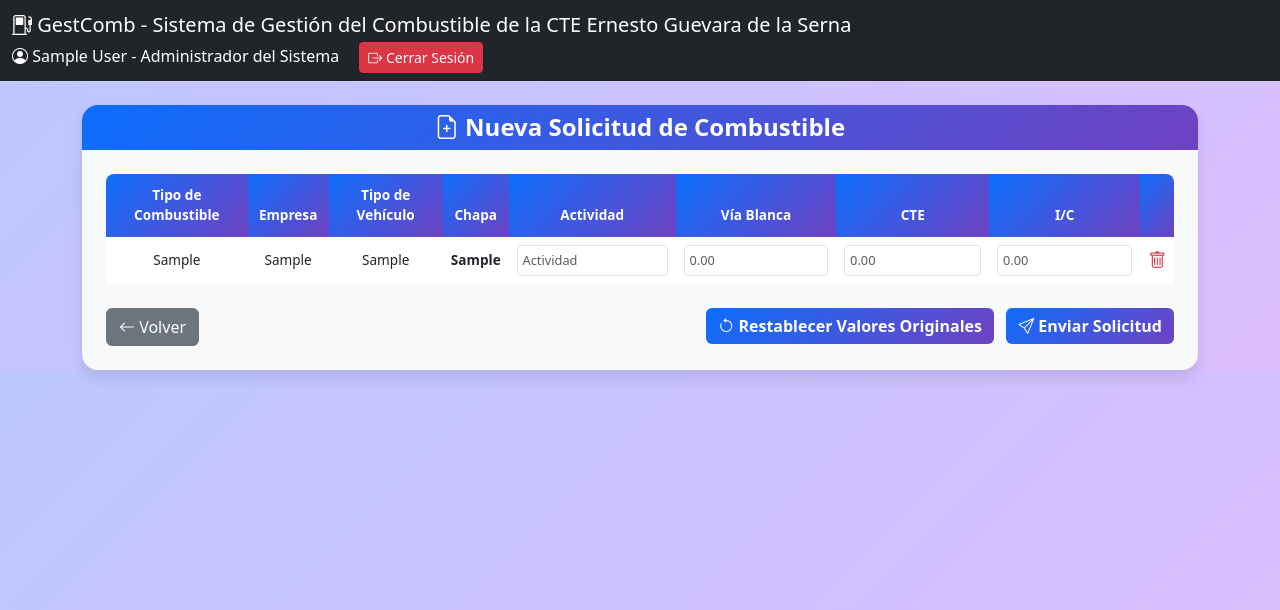
After one commit to josecarlospr2002/gestor-de-combustible-cte, a Django app: page /solicitudes/crear/ in a window 1280 px wide. The commit adds this page. Shown: the top 610 px of the page. Run offline with Django 5.2, Linux system fonts and the light colour scheme; a user stored in the database is signed in; tables that the repository leaves empty hold one stand-in row (values such as "Sample post").

Commit message:
Creación del modelo DetalleSolicitud y formulario con tabla de vehículos

```diff
--- a/combustible/urls.py
+++ b/combustible/urls.py
@@ -3,8 +3,10 @@ from . import views
 
 urlpatterns = [
     path('dashboard/', views.dashboard, name='dashboard'),
+    path('solicitudes/', views.lista_solicitudes, name='lista_solicitudes'),
     path('transporte/', views.lista_transporte, name='lista_transporte'),
     path('transporte/crear/', views.crear_vehiculo, name='crear_vehiculo'),
     path('transporte/editar/<int:pk>/', views.editar_vehiculo, name='editar_vehiculo'),
     path('transporte/eliminar/<int:pk>/', views.eliminar_vehiculo, name='eliminar_vehiculo'),
+    path('solicitudes/crear/', views.crear_solicitud, name='crear_solicitud'),
 ]
--- a/combustible/views.py
+++ b/combustible/views.py
@@ -1,8 +1,8 @@
 from django.shortcuts import render, redirect, get_object_or_404
 from django.contrib.auth.decorators import login_required
 from django.contrib import messages
-from .models import Transporte
-from .forms import TransporteForm
+from .models import Transporte, SolicitudCombustible, DetalleSolicitud
+from .forms import TransporteForm, SolicitudCombustibleForm
 
 @login_required
 def dashboard(request):
@@ -65,3 +65,56 @@ def eliminar_vehiculo(request, pk):
     vehiculo.delete()
     messages.success(request, 'Vehículo eliminado correctamente.')
     return redirect('lista_transporte')
+
+@login_required
+def lista_solicitudes(request):
+    solicitudes = SolicitudCombustible.objects.all()
+    return render(request, 'combustible/lista_solicitudes.html', {'solicitudes': solicitudes})
+
+
+@login_required
+def crear_solicitud(request):
+    vehiculos = Transporte.objects.all()
+
+    if request.method == 'POST':
+        tiene_datos = False
+
+        for vehiculo in vehiculos:
+            actividad = request.POST.get(f'actividad_{vehiculo.id}', '')
+            via_blanca = request.POST.get(f'via_blanca_{vehiculo.id}', '')
+            cte = request.POST.get(f'cte_{vehiculo.id}', '')
+            ic = request.POST.get(f'ic_{vehiculo.id}', '')
+
+            if actividad or via_blanca or cte or ic:
+                tiene_datos = True
+                break
+
+        if not tiene_datos:
+            messages.error(request, 'Debe llenar al menos un vehículo para enviar la solicitud.')
+            return render(request, 'combustible/crear_solicitud.html', {'vehiculos': vehiculos})
+
+        solicitud = SolicitudCombustible.objects.create(
+            solicitante=request.user,
+            estado='pendiente'
+        )
+
+        for vehiculo in vehiculos:
+            actividad = request.POST.get(f'actividad_{vehiculo.id}', '')
+            via_blanca = request.POST.get(f'via_blanca_{vehiculo.id}', '0')
+            cte = request.POST.get(f'cte_{vehiculo.id}', '0')
+            ic = request.POST.get(f'ic_{vehiculo.id}', '0')
+
+            if actividad or via_blanca != '0' or cte != '0' or ic != '0':
+                DetalleSolicitud.objects.create(
+                    solicitud=solicitud,
+                    transporte=vehiculo,
+                    actividad=actividad,
+                    via_blanca=float(via_blanca) if via_blanca else 0,
+                    cte=float(cte) if cte else 0,
+                    ic=float(ic) if ic else 0
+                )
+
+        messages.success(request, 'Solicitud creada correctamente.')
+        return redirect('lista_solicitudes')
+
+    return render(request, 'combustible/crear_solicitud.html', {'vehiculos': vehiculos})
--- /dev/null
+++ b/templates/combustible/crear_solicitud.html
@@ -0,0 +1,162 @@
+{% extends 'base.html' %}
+
+{% block content %}
+<style>
+body { background: linear-gradient(135deg, #bcc7ff, #ddbeff); }
+.card-solicitud {
+    border-radius: 1rem;
+    overflow: hidden;
+    box-shadow: 0 0.5rem 1rem rgba(0, 0, 0, 0.1);
+}
+.tabla-vehiculos {
+    background: white;
+    border-radius: 0.5rem;
+    overflow: hidden;
+}
+.tabla-vehiculos thead th {
+    background: linear-gradient(135deg, #0d6efd, #6f42c1);
+    color: white;
+    font-weight: 600;
+    border: none;
+    padding: 0.7rem;
+    font-size: 0.85rem;
+    text-align: center;
+}
+.tabla-vehiculos tbody td {
+    padding: 0.5rem;
+    vertical-align: middle;
+    border: none;
+    text-align: center;
+    font-size: 0.85rem;
+}
+.tabla-vehiculos tbody tr {
+    background-color: white;
+}
+.tabla-vehiculos tbody tr:hover {
+    background-color: #f0f0ff;
+}
+.tabla-vehiculos .form-control-sm {
+    font-size: 0.8rem;
+    padding: 0.3rem;
+}
+.btn-quitar {
+    background: none;
+    border: none;
+    color: #dc3545;
+    font-size: 1.1rem;
+    cursor: pointer;
+    padding: 0;
+}
+.btn-quitar:hover {
+    color: #a71d2a;
+}
+</style>
+
+<div class="row justify-content-center mt-3">
+    <div class="col-md-12">
+        <div class="card-solicitud">
+            <div class="card-header text-white text-center" style="background: linear-gradient(135deg, #0d6efd, #6f42c1);">
+                <h4 class="mb-0 py-2 fw-bold">
+                    <i class="bi bi-file-earmark-plus"></i> Nueva Solicitud de Combustible
+                </h4>
+            </div>
+            <div class="card-body p-4 bg-light">
+                <form method="post" id="form-solicitud">
+                    {% csrf_token %}
+
+                    <div class="tabla-vehiculos">
+                        <table class="table table-hover mb-0" id="tabla-vehiculos">
+                            <thead>
+                                <tr>
+                                    <th>Tipo de Combustible</th>
+                                    <th>Empresa</th>
+                                    <th>Tipo de Vehículo</th>
+                                    <th>Chapa</th>
+                                    <th>Actividad</th>
+                                    <th>Vía Blanca</th>
+                                    <th>CTE</th>
+                                    <th>I/C</th>
+                                    <th></th>
+                                </tr>
+                            </thead>
+                            <tbody>
+                                {% for vehiculo in vehiculos %}
+                                <tr id="fila-{{ vehiculo.id }}">
+                                    <td>{{ vehiculo.tipo_combustible }}</td>
+                                    <td>{{ vehiculo.empresa }}</td>
+                                    <td>{{ vehiculo.tipo_vehiculo }}</td>
+                                    <td><strong>{{ vehiculo.chapa }}</strong></td>
+                                    <td>
+                                        <input type="text" name="actividad_{{ vehiculo.id }}" class="form-control form-control-sm" placeholder="Actividad">
+                                    </td>
+                                    <td>
+                                        <input type="number" name="via_blanca_{{ vehiculo.id }}" class="form-control form-control-sm" placeholder="0.00" step="0.01" min="0">
+                                    </td>
+                                    <td>
+                                        <input type="number" name="cte_{{ vehiculo.id }}" class="form-control form-control-sm" placeholder="0.00" step="0.01" min="0">
+                                    </td>
+                                    <td>
+                                        <input type="number" name="ic_{{ vehiculo.id }}" class="form-control form-control-sm" placeholder="0.00" step="0.01" min="0">
+                                    </td>
+                                    <td>
+                                        <button type="button" class="btn-quitar" onclick="quitarFila({{ vehiculo.id }})" title="Quitar vehículo">
+                                            <i class="bi bi-trash"></i>
+                                        </button>
+                                    </td>
+                                </tr>
+                                {% empty %}
+                                <tr>
+                                    <td colspan="9" class="text-center text-muted py-4">
+                                        No hay vehículos registrados.
+                                    </td>
+                                </tr>
+                                {% endfor %}
+                            </tbody>
+                        </table>
+                    </div>
+
+                    <div class="d-flex justify-content-between mt-4">
+                        <a href="{% url 'lista_solicitudes' %}" class="btn btn-secondary">
+                            <i class="bi bi-arrow-left"></i> Volver
+                        </a>
+                        <div>
+                            <button type="button" class="btn fw-bold me-2" style="background: linear-gradient(135deg, #0d6efd, #6f42c1); color: white; border: none;" onclick="restablecerValores()">
+                                <i class="bi bi-arrow-counterclockwise"></i> Restablecer Valores Originales
+                            </button>
+                            <button type="submit" class="btn text-white fw-bold" style="background: linear-gradient(135deg, #0d6efd, #6f42c1); border: none;">
+                                <i class="bi bi-send"></i> Enviar Solicitud
+                            </button>
+                        </div>
+                    </div>
+                </form>
+            </div>
+        </div>
+    </div>
+</div>
+
+<script>
+var filasEliminadas = {};
+
+function quitarFila(id) {
+    var fila = document.getElementById('fila-' + id);
+    if (fila) {
+        filasEliminadas[id] = fila;
+        fila.remove();
+    }
+}
+
+function restablecerValores() {
+    for (var id in filasEliminadas) {
+        var fila = filasEliminadas[id];
+        var tbody = document.querySelector('#tabla-vehiculos tbody');
+        tbody.appendChild(fila);
+    }
+    filasEliminadas = {};
+
+    var inputs = document.querySelectorAll('#tabla-vehiculos tbody input');
+    inputs.forEach(function(input) {
+        input.value = '';
+    });
+}
+</script>
+{% endblock %}
--- a/templates/combustible/crear_vehiculo.html
+++ b/templates/combustible/crear_vehiculo.html
@@ -32,10 +32,7 @@ body { background: linear-gradient(135deg, #bcc7ff, #ddbeff); }
                         <label for="id_chapa" class="form-label fw-bold text-secondary">{{ form.chapa.label }}</label>
                         {{ form.chapa }}
                     </div>
-                    <div class="mb-4">
-                        <label for="id_actividad" class="form-label fw-bold text-secondary">{{ form.actividad.label }}</label>
-                        {{ form.actividad }}
-                    </div>
+
                     <div class="d-flex justify-content-between">
                         <a href="{% url 'lista_transporte' %}" class="btn btn-secondary">
                             <i class="bi bi-arrow-left"></i> Volver
--- a/templates/combustible/editar_vehiculo.html
+++ b/templates/combustible/editar_vehiculo.html
@@ -33,10 +33,6 @@ body { background: linear-gradient(135deg, #bcc7ff, #ddbeff); }
                         <label for="id_chapa" class="form-label fw-bold text-secondary">{{ form.chapa.label }}</label>
                         {{ form.chapa }}
                     </div>
-                    <div class="mb-4">
-                        <label for="id_actividad" class="form-label fw-bold text-secondary">{{ form.actividad.label }}</label>
-                        {{ form.actividad }}
-                    </div>
                     <div class="d-flex justify-content-between">
                         <a href="{% url 'lista_transporte' %}" class="btn btn-secondary">
                             <i class="bi bi-arrow-left"></i> Volver
--- a/templates/combustible/lista_transporte.html
+++ b/templates/combustible/lista_transporte.html
@@ -127,7 +127,6 @@ body { background: linear-gradient(135deg, #bcc7ff, #ddbeff); }
                     <th>Tipo de Vehículo</th>
                     <th>Tipo de Combustible</th>
                     <th>Empresa</th>
-                    <th>Actividad</th>
                     <th>Acciones</th>
                 </tr>
             </thead>
@@ -138,7 +137,6 @@ body { background: linear-gradient(135deg, #bcc7ff, #ddbeff); }
                     <td>{{ vehiculo.tipo_vehiculo }}</td>
                     <td>{{ vehiculo.tipo_combustible }}</td>
                     <td>{{ vehiculo.empresa }}</td>
-                    <td>{{ vehiculo.actividad }}</td>
                     <td>
                         {% if user.departamento == 'admin' or user.departamento == 'transporte' %}
                         <a href="{% url 'editar_vehiculo' vehiculo.id %}" class="btn btn-primary btn-sm" title="Modificar Registro">
@@ -156,7 +154,7 @@ body { background: linear-gradient(135deg, #bcc7ff, #ddbeff); }
                 </tr>
                 {% empty %}
                 <tr>
-                    <td colspan="6" class="text-center text-muted py-5">
+                    <td colspan="5" class="text-center text-muted py-5">
                         <i class="bi bi-inbox" style="font-size: 3rem;"></i>
                         <p class="mt-3 fs-5">No se encontraron vehículos.</p>
                         {% if request.GET.chapa or request.GET.tipo_vehiculo or request.GET.tipo_combustible or request.GET.empresa %}
```
Also changed, not shown: combustible/admin.py (+20 -4 lines), combustible/forms.py (+39 -18 lines), combustible/models.py (+38 -8 lines), templates/combustible/dashboard.html (+8 -0 lines), templates/combustible/lista_solicitudes.html (added, +101 -0 lines), combustible/migrations/0004_remove_transporte_actividad.py (added), combustible/migrations/0005_remove_solicitudcombustible_cantidad_litros_and_more.py (added).
